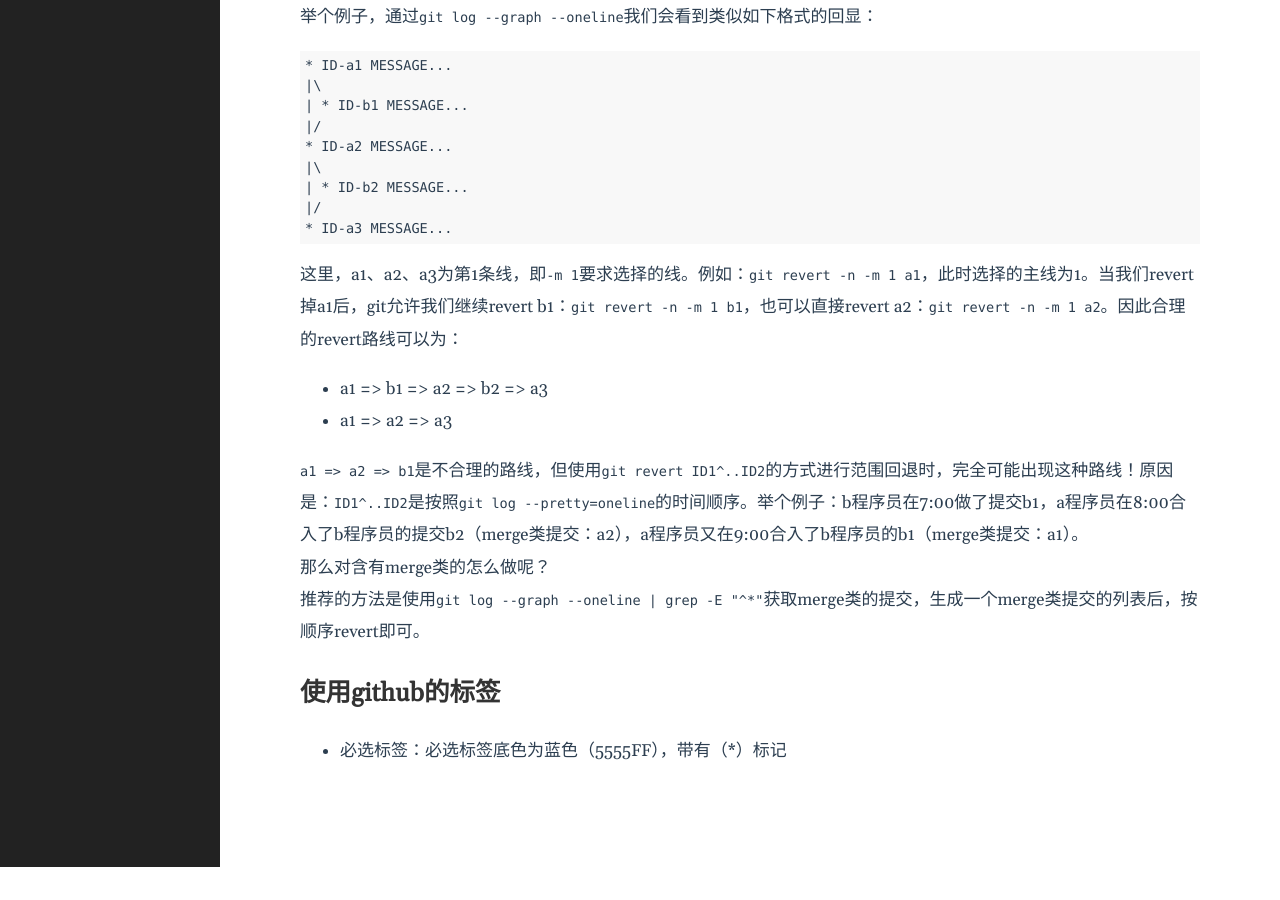
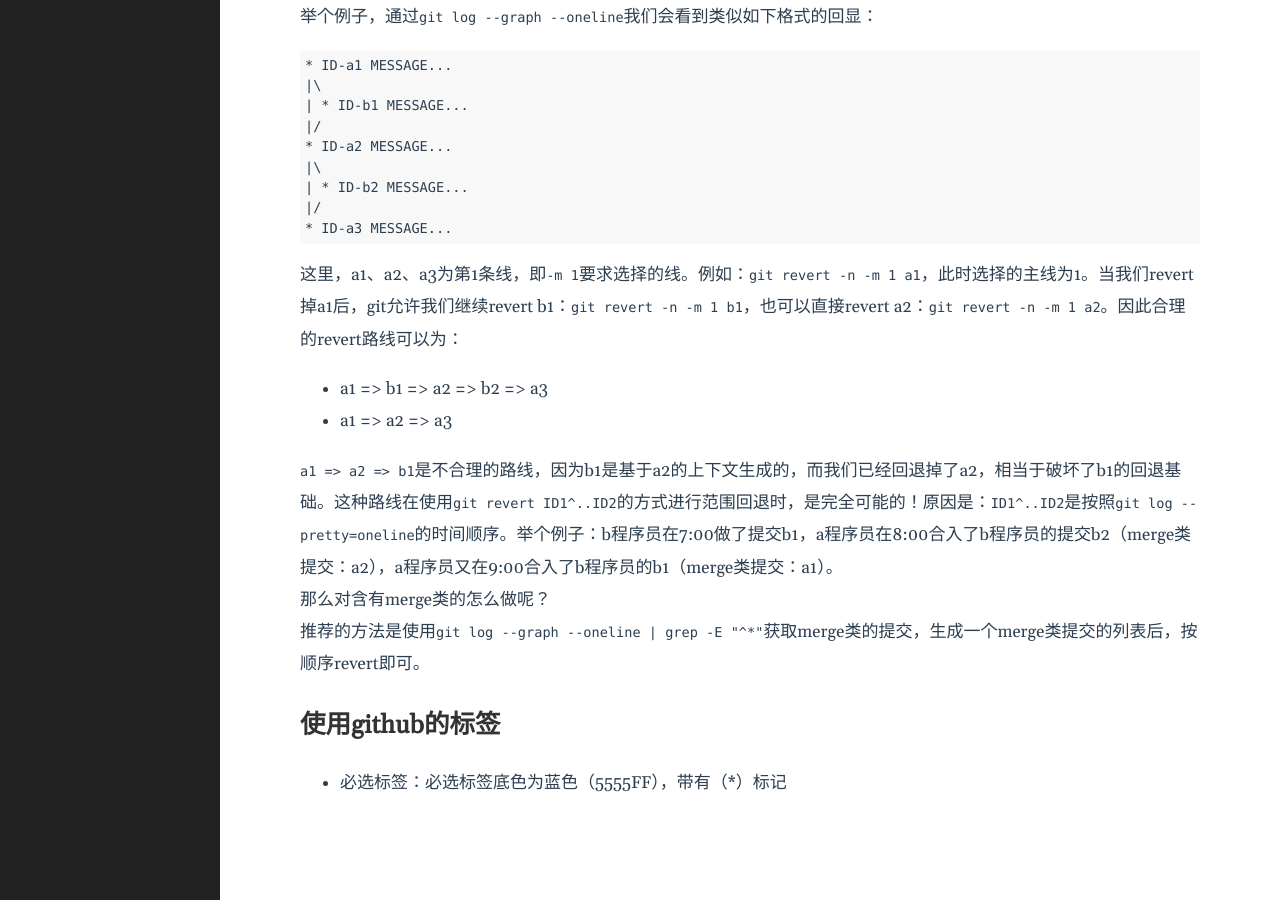
Before and after one commit to lclgo/lclgo.github.io, a Jekyll site: the page built from _posts/2023-03-28-git.md, in a window 1280 px wide and 900 px high, scrolled down 1002 px. Built offline with Jekyll 4.4.1, drawn with Linux system fonts in a browser that asks for light colours; before the commit the page ends 1869 px from its top, so only the background shows below that.

Commit message:
update git revert

```diff
--- a/_posts/2023-03-28-git.md
+++ b/_posts/2023-03-28-git.md
@@ -62,7 +62,7 @@ git rebase -i ID：修改ID以后的提交，可以合并、修改提交顺序
 * a1 => b1 => a2 => b2 => a3
 * a1 => a2 => a3
 
-`a1 => a2 => b1`是不合理的路线，但使用`git revert ID1^..ID2`的方式进行范围回退时，完全可能出现这种路线！原因是：`ID1^..ID2`是按照`git log --pretty=oneline`的时间顺序。举个例子：b程序员在7:00做了提交b1，a程序员在8:00合入了b程序员的提交b2（merge类提交：a2），a程序员又在9:00合入了b程序员的b1（merge类提交：a1）。
+`a1 => a2 => b1`是不合理的路线，因为b1是基于a2的上下文生成的，而我们已经回退掉了a2，相当于破坏了b1的回退基础。这种路线在使用`git revert ID1^..ID2`的方式进行范围回退时，是完全可能的！原因是：`ID1^..ID2`是按照`git log --pretty=oneline`的时间顺序。举个例子：b程序员在7:00做了提交b1，a程序员在8:00合入了b程序员的提交b2（merge类提交：a2），a程序员又在9:00合入了b程序员的b1（merge类提交：a1）。
 
 那么对含有merge类的怎么做呢？
 
```
